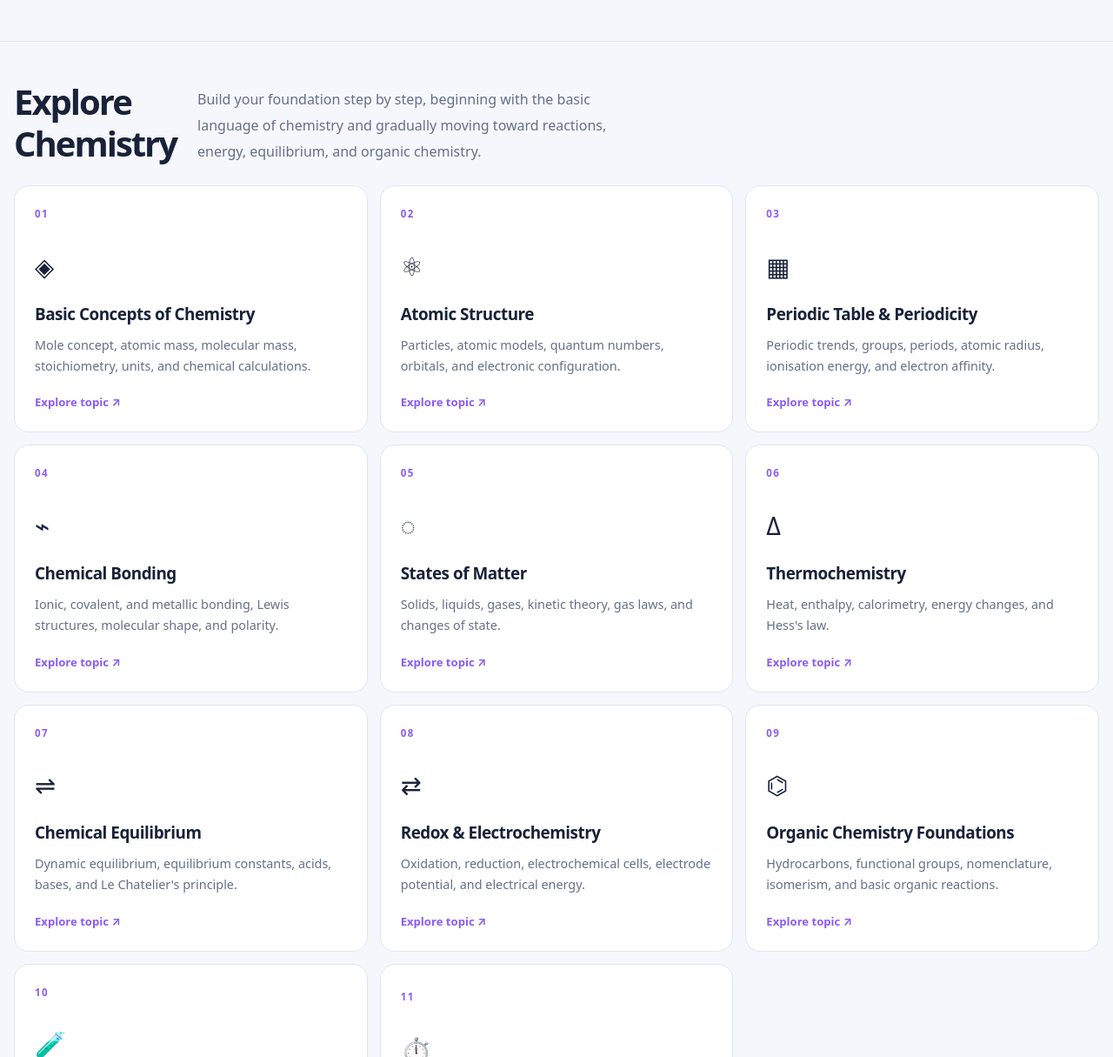
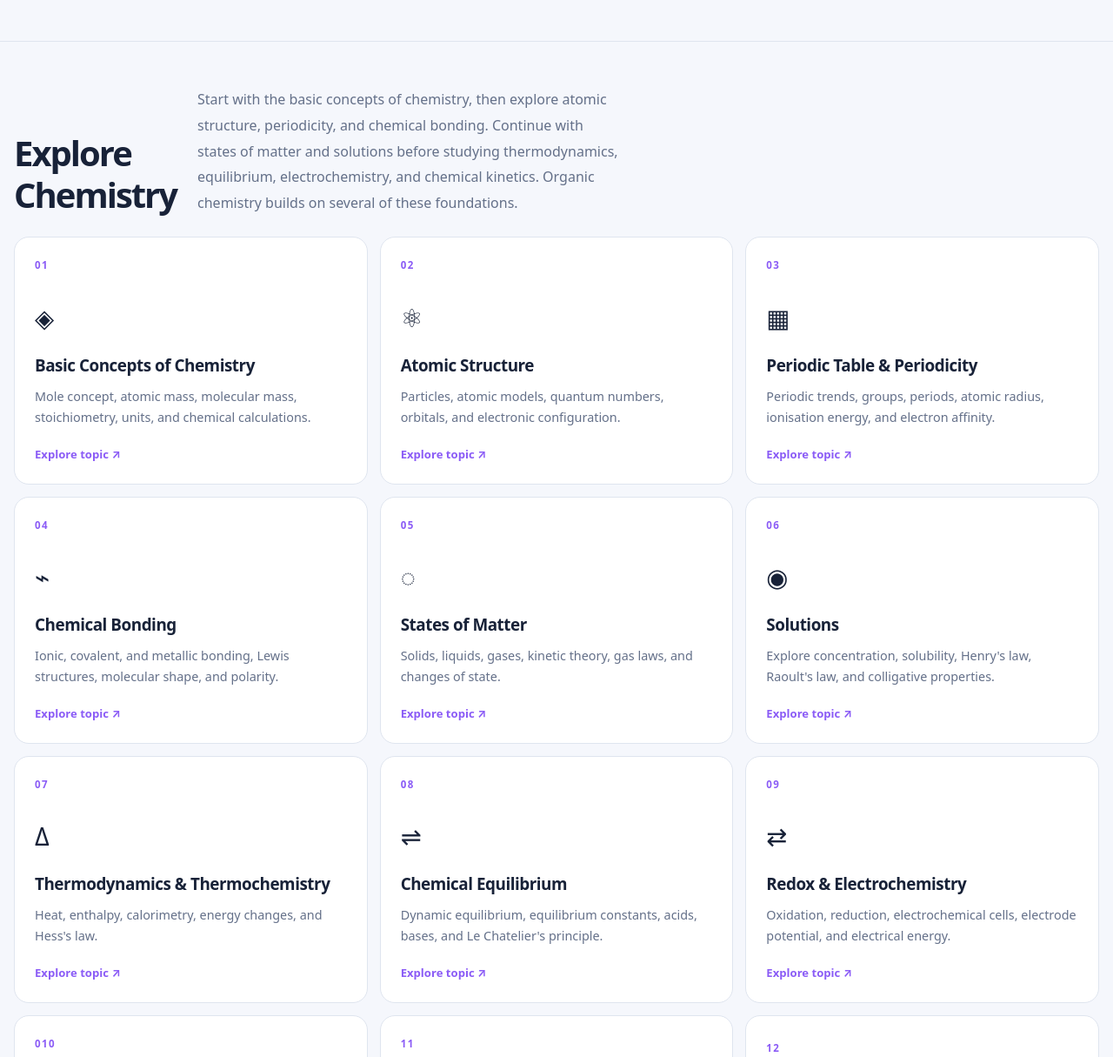
Before and after one commit to harshyadav28082008-prog/Your-Answer, a plain HTML site: page subjects/chemistry/index.html in a window 1280 px wide. Shown: the part 372-1587 px from the top of the page at 87% size. Drawn offline with Linux system fonts and the light colour scheme.

Commit message:
subjects/

```diff
--- a/subjects/chemistry/index.html
+++ b/subjects/chemistry/index.html
@@ -339,9 +339,12 @@
           <h2>Explore Chemistry</h2>
 
           <p>
-            Build your foundation step by step, beginning with the basic
-            language of chemistry and gradually moving toward reactions,
-            energy, equilibrium, and organic chemistry.
+  Start with the basic concepts of chemistry, then explore
+  atomic structure, periodicity, and chemical bonding.
+  Continue with states of matter and solutions before
+  studying thermodynamics, equilibrium, electrochemistry,
+  and chemical kinetics. Organic chemistry builds on
+  several of these foundations.
           </p>
         </div>
 
@@ -464,16 +467,35 @@
 
 
           <!-- 06 -->
+          <!-- SOLUTIONS -->
+
+<a
+  class="chemistry-topic-card"
+  href="topics/solutions.html"
+>
+  <span class="topic-number">06</span>
+  <span class="topic-icon" aria-hidden="true">◉</span>
+
+  <h3>Solutions</h3>
+
+  <p>
+    Explore concentration, solubility, Henry's law,
+    Raoult's law, and colligative properties.
+  </p>
+
+  <span class="topic-link">Explore topic ↗</span>
+</a>
+          <!-- 07 -->
 
           <a
             class="chemistry-topic-card"
-            href="topics/thermochemistry.html"
+            href="topics/thermodynamics.html"
           >
-            <span class="topic-number">06</span>
+            <span class="topic-number">07</span>
 
             <span class="topic-icon" aria-hidden="true">Δ</span>
 
-            <h3>Thermochemistry</h3>
+            <h3>Thermodynamics &amp; Thermochemistry</h3>
 
             <p>
               Heat, enthalpy, calorimetry, energy changes, and Hess's law.
@@ -485,13 +507,13 @@
           </a>
 
 
-          <!-- 07 -->
+          <!-- 08 -->
 
           <a
             class="chemistry-topic-card"
             href="topics/chemical-equilibrium.html"
           >
-            <span class="topic-number">07</span>
+            <span class="topic-number">08</span>
 
             <span class="topic-icon" aria-hidden="true">⇌</span>
 
@@ -508,13 +530,13 @@
           </a>
 
 
-          <!-- 08 -->
+          <!-- 09 -->
 
           <a
             class="chemistry-topic-card"
             href="topics/redox-electrochemistry.html"
           >
-            <span class="topic-number">08</span>
+            <span class="topic-number">09</span>
 
             <span class="topic-icon" aria-hidden="true">⇄</span>
 
@@ -531,13 +553,13 @@
           </a>
 
 
-          <!-- 09 -->
+          <!-- 10 -->
 
           <a
             class="chemistry-topic-card"
             href="topics/organic-foundations.html"
           >
-            <span class="topic-number">09</span>
+            <span class="topic-number">010</span>
 
             <span class="topic-icon" aria-hidden="true">⌬</span>
 
@@ -553,9 +575,9 @@
             </span>
           </a>
 
-
+          <!--11-->
 <a class="chemistry-topic-card" href="topics/acids-bases.html">
-    <span class="topic-number">10</span>
+    <span class="topic-number">11</span>
   <span class="topic-icon" aria-hidden="true">🧪</span>
     <h3>Acids &amp; Bases</h3>
     <p>
@@ -565,10 +587,10 @@
     <span class="topic-link">Explore topic →</span>
 </a>
 
-
+      <!-- 12-->
 <a class="chemistry-topic-card" href="topics/chemical-kinetics.html">
   <div class="topic-card-content">
-    <span class="topic-number">11</span>
+    <span class="topic-number">12</span>
     <div class="topic-icon" aria-hidden="true">⏱️</div>
     <h3>Chemical Kinetics</h3>
     <p>
@@ -601,8 +623,9 @@
           <h2>Chemistry Formula Sheet</h2>
 
           <p>
-            Keep the most useful equations and relationships from the
-            Chemistry V1 curriculum in one place for quick revision.
+  Review important chemical equations, constants, and
+  relationships from different Chemistry topics in one
+  organized reference for revision and problem solving.
           </p>
 
         </div>
```
